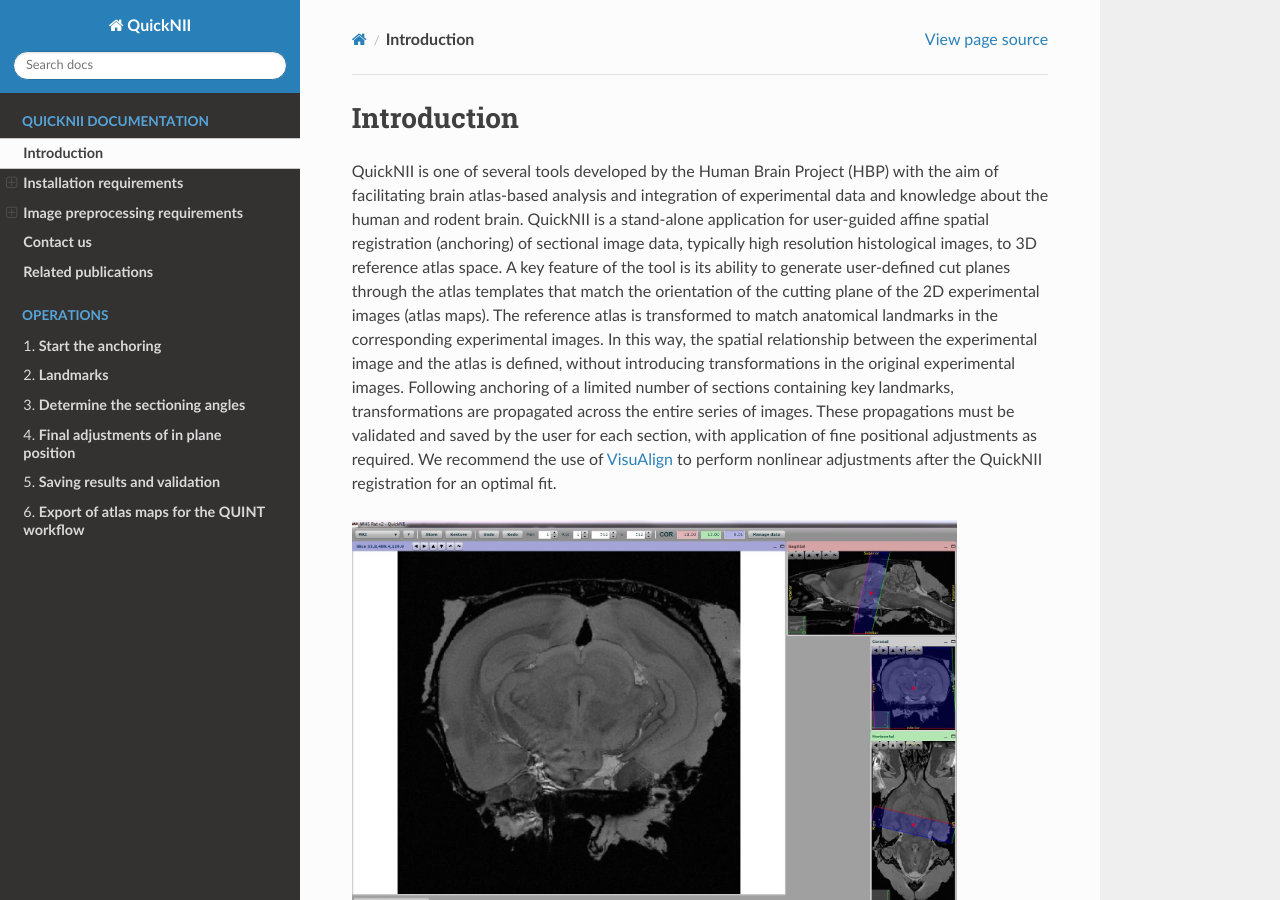
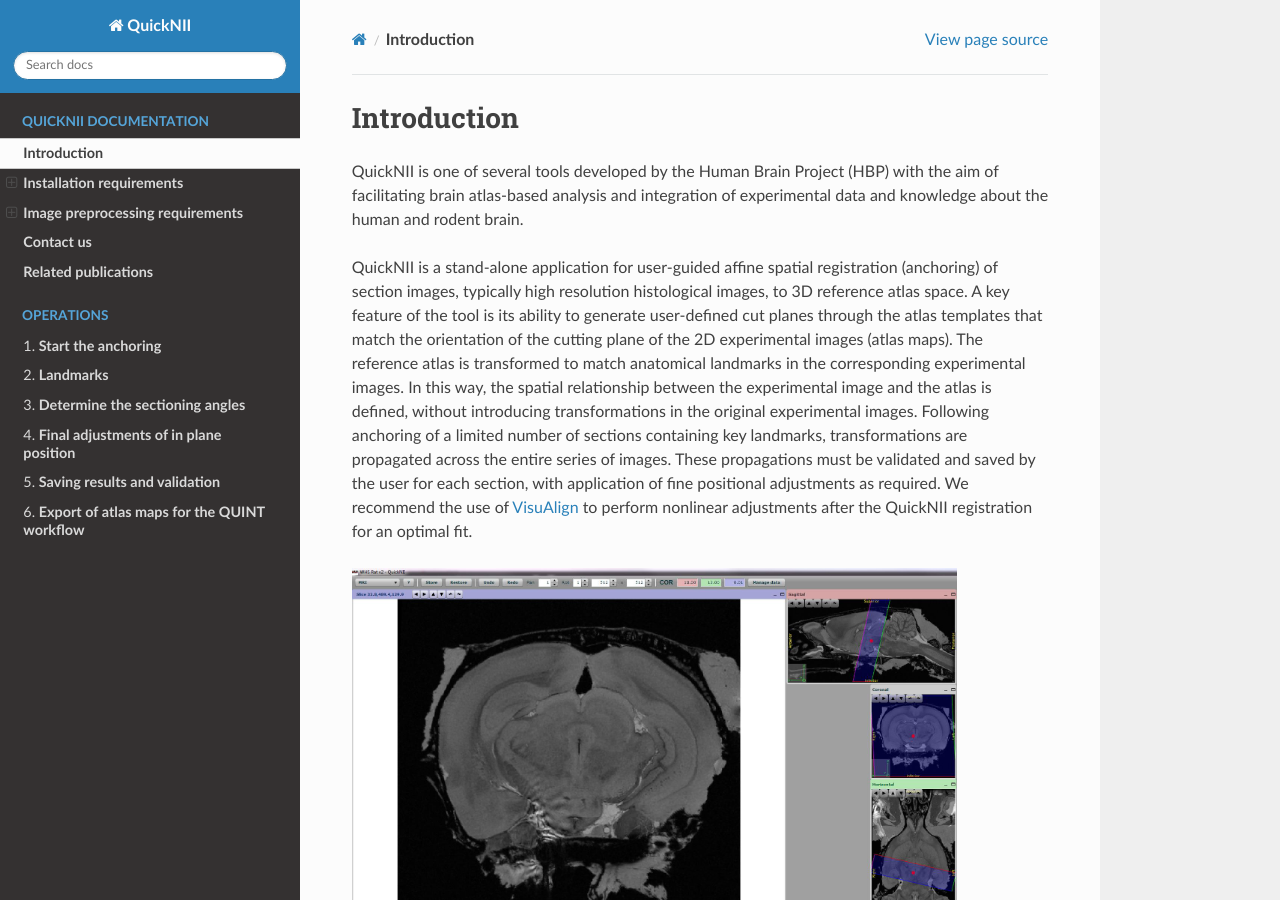
Before and after one commit to Tevemadar/QuickNII, a Sphinx documentation site: the page built from Docs/Introduction.rst, in a window 1280 px wide and 900 px high. Built offline with Sphinx 7.4.7 and the Read the Docs theme 2.0.0, drawn with Linux system fonts in a browser that asks for light colours.

Commit message:
Update Introduction.rst

```diff
--- a/Docs/Introduction.rst
+++ b/Docs/Introduction.rst
@@ -3,8 +3,10 @@
 QuickNII is one of several tools developed by the Human Brain Project
 (HBP) with the aim of facilitating brain atlas-based analysis and
 integration of experimental data and knowledge about the human and
-rodent brain. QuickNII is a stand-alone application for user-guided affine
-spatial registration (anchoring) of sectional image data, typically high
+rodent brain.
+
+QuickNII is a stand-alone application for user-guided affine
+spatial registration (anchoring) of section images, typically high
 resolution histological images, to 3D reference atlas space. A key
 feature of the tool is its ability to generate user-defined cut planes
 through the atlas templates that match the orientation of the cutting
```
